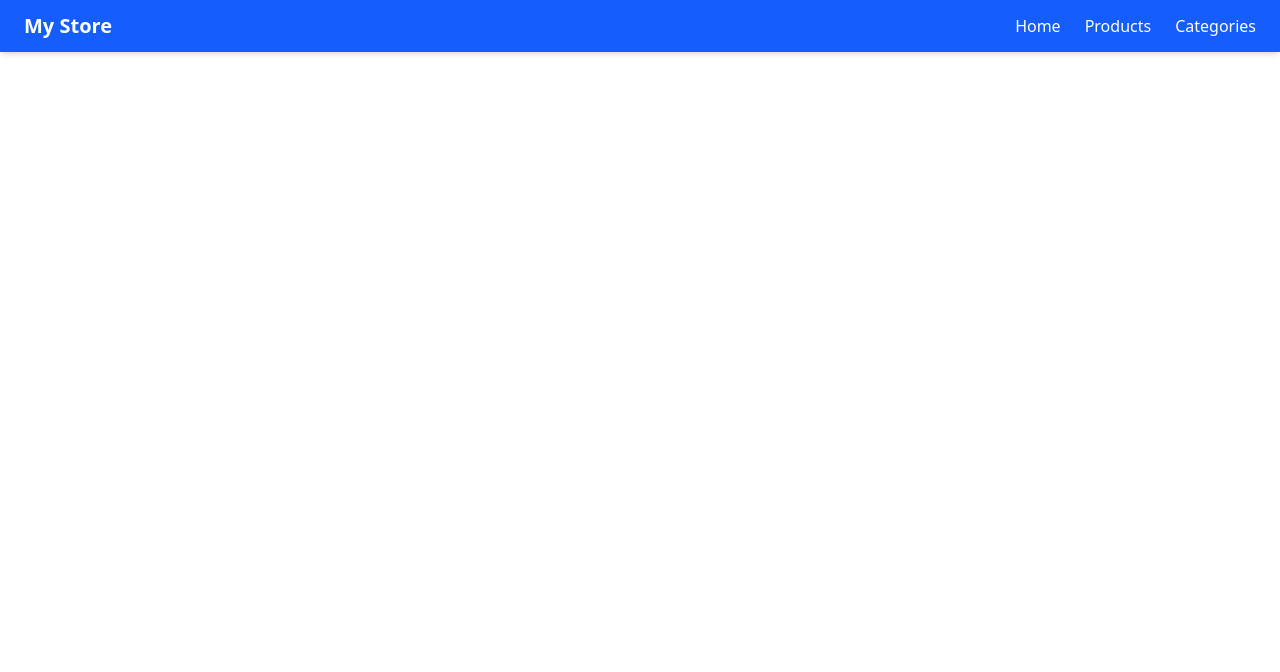
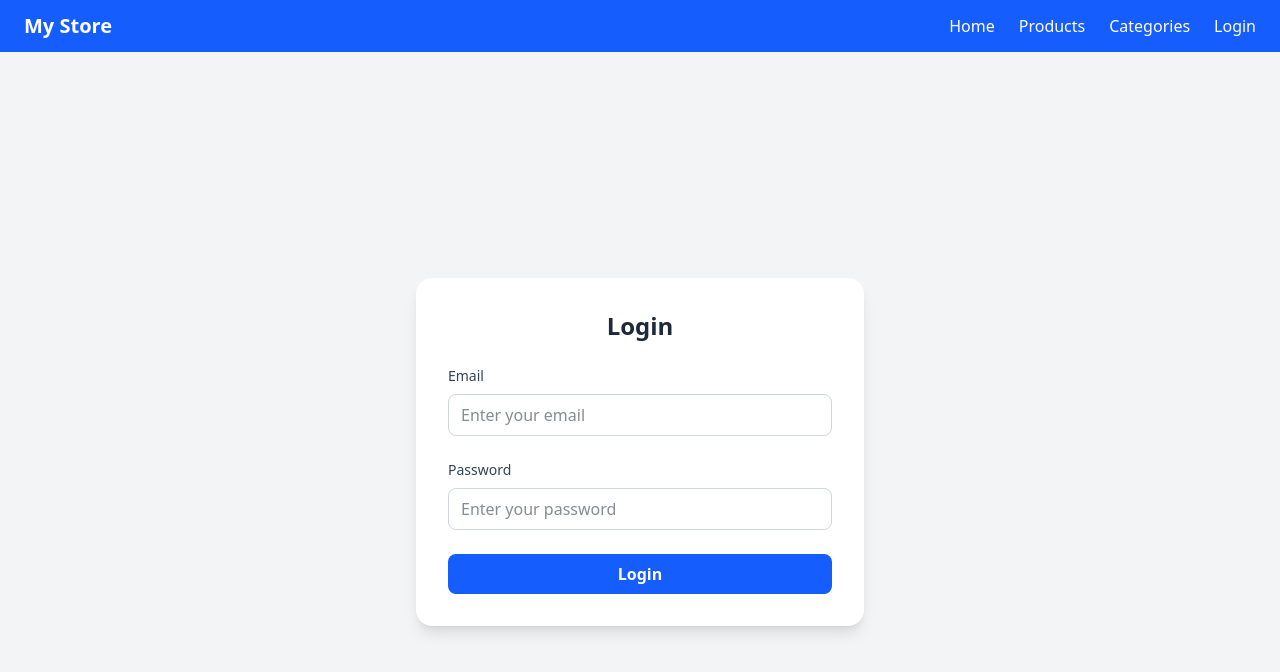
Before and after one commit to aky-wtag/platzi-store, a React (Vite) app: page /login in a window 1280 px wide. Shown: the top 672 px of the page. Built offline with nearby package versions, Linux system fonts and the light colour scheme.

Commit message:
login page created

```diff
--- a/src/components/navbar.tsx
+++ b/src/components/navbar.tsx
@@ -24,6 +24,11 @@ export default function Navbar() {
               Categories
             </Link>
           </li>
+          <li>
+            <Link to="/login" className="hover:text-gray-200">
+              Login
+            </Link>
+          </li>
         </ul>
       </nav>
     </>
--- a/src/components/productForm.tsx
+++ b/src/components/productForm.tsx
@@ -5,6 +5,7 @@ import {
   useUpdateProductMutation,
 } from "../core/features/productApi";
 import { useNavigate, useParams } from "react-router-dom";
+import { useGetAllCategoriesQuery } from "../core/features/categoryApi";
 
 export default function ProductForm() {
   const navigate = useNavigate();
@@ -14,6 +15,7 @@ export default function ProductForm() {
     error,
     isLoading,
   } = useGetProductByIdQuery(+id!, { skip: !id });
+  const { data: categories } = useGetAllCategoriesQuery();
   const [createProduct] = useCreateProductMutation();
   const [updateProduct] = useUpdateProductMutation();
 
@@ -151,14 +153,17 @@ export default function ProductForm() {
           <label className="block text-sm font-medium text-gray-700 mb-1">
             Category
           </label>
-          <input
-            type="number"
+          <select
+            className="w-full border border-gray-300 rounded-md px-3 py-2 focus:outline-none focus:ring-2 focus:ring-blue-500"
+            id="category"
+            onChange={handleChange}
             name="categoryId"
-            value={productForm.categoryId}
-            onChange={handleChange}
             required
-            className="w-full border border-gray-300 rounded-md px-3 py-2 focus:outline-none focus:ring-2 focus:ring-blue-500"
-          />
+          >
+            {categories?.map((x) => (
+              x.name && <option value={x.id}>{x.name}</option>
+            ))}
+          </select>
         </div>
 
         {/* Images */}
--- a/src/core/api/baseQuery.ts
+++ /dev/null
@@ -1,17 +0,0 @@
-import { createApi, fetchBaseQuery } from "@reduxjs/toolkit/query";
-
-const BASE = `${import.meta.env.VITE_API_URL}/v1`;
-
-export const baseApi = createApi({
-  reducerPath: "api",
-  baseQuery: fetchBaseQuery({
-    baseUrl: BASE,
-    // prepareHeaders: (headers, { getState }) => {
-    //   const token = (getState() as RootState).auth.token;
-    //   if (token) headers.set("Authorization", `Bearer ${token}`);
-    //   return headers;
-    // },
-  }),
-  tagTypes: [],
-  endpoints: () => ({}),
-});
--- a/src/core/features/authApi.ts
+++ b/src/core/features/authApi.ts
@@ -1,23 +1,22 @@
-// import { baseApi } from "../api/baseQuery";
-// import { FETCH_PROFILE_URL, LOGIN_URL } from "../constants/api.constant";
-// import type { AuthResponse } from "../interfaces/authResponse";
-// import type { User } from "../interfaces/user";
+import { createApi, fetchBaseQuery } from "@reduxjs/toolkit/query/react";
 
-// export const authApi = baseApi.injectEndpoints({
-//   endpoints: (builder) => ({
-//     login: builder.mutation<AuthResponse, { email: string; password: string }>({
-//       query: (body) => ({
-//         url: LOGIN_URL,
-//         method: "POST",
-//         body,
-//       }),
-//       invalidatesTags: ["Auth"],
-//     }),
-//     profile: builder.query<User, void>({
-//       query: () => FETCH_PROFILE_URL,
-//       providesTags: ["Auth"],
-//     }),
-//   }),
-// });
+const API_URL: string =
+  import.meta.env.VITE_API_URL || "https://api.escuelajs.co/api";
 
-// export const { useLoginMutation, useProfileQuery } = authApi;
+export const authSlice = createApi({
+  reducerPath: "authApi",
+  baseQuery: fetchBaseQuery({
+    baseUrl: API_URL + "/v1",
+  }),
+  endpoints: (builder) => ({
+    login: builder.mutation<any, Partial<any>>({
+      query: ({ data }) => ({
+        url: "auth/login",
+        method: "POST",
+        body: data,
+      }),
+    }),
+  }),
+});
+
+export const { useLoginMutation } = authSlice;
--- a/src/main.tsx
+++ b/src/main.tsx
@@ -10,6 +10,7 @@ import ProductForm from "./components/productForm.tsx";
 import Categories from "./pages/categories/category.tsx";
 import CategoryForm from "./components/categoryForm.tsx";
 import Category from "./components/category.tsx";
+import LoginPage from "./pages/auth/LoginPage.tsx";
 
 createRoot(document.getElementById("root")!).render(
   <Provider store={store}>
@@ -26,6 +27,8 @@ createRoot(document.getElementById("root")!).render(
         <Route path="/category-detail/:id" element={<Category />} />
         <Route path="/category-detail/:id/edit" element={<CategoryForm />} />
         <Route path="/category/create" element={<CategoryForm />} />
+
+        <Route path="/login" element={<LoginPage />} />
       </Routes>
     </BrowserRouter>
   </Provider>
--- a/src/pages/auth/LoginPage.tsx
+++ b/src/pages/auth/LoginPage.tsx
@@ -1,7 +1,102 @@
-// import { useForm } from "react-hook-form";
+import { useForm } from "react-hook-form";
+import { useLoginMutation } from "../../core/features/authApi";
 
-// type FormData = { email: string; password: string };
-// export default function LoginPage() {
-//   const { register, handleSubmit } = useForm<FormData>;
-//   const [login, {isLoading}]= useLogin
-// }
+type FormData = {
+  email: string;
+  password: string;
+};
+
+export default function LoginPage() {
+  const {
+    register,
+    handleSubmit,
+    formState: { errors, isSubmitting },
+  } = useForm<FormData>();
+
+  const [login, { isLoading }] = useLoginMutation();
+
+  const onSubmit = async (data: FormData) => {
+    try {
+      await login(data).unwrap();
+      // handle success (redirect or show toast)
+    } catch (err) {
+      console.error("Login failed", err);
+    }
+  };
+
+  return (
+    <div className="flex min-h-screen items-center justify-center bg-gray-100">
+      <div className="w-full max-w-md rounded-2xl bg-white p-8 shadow-lg">
+        <h2 className="mb-6 text-center text-2xl font-bold text-gray-800">
+          Login
+        </h2>
+        <form onSubmit={handleSubmit(onSubmit)} className="space-y-6">
+          {/* Email */}
+          <div>
+            <label className="mb-2 block text-sm font-medium text-gray-700">
+              Email
+            </label>
+            <input
+              type="email"
+              {...register("email", {
+                required: "Email is required",
+                pattern: {
+                  value: /^[^\s@]+@[^\s@]+\.[^\s@]+$/,
+                  message: "Invalid email address",
+                },
+              })}
+              className={`w-full rounded-lg border px-3 py-2 text-gray-900 focus:outline-none focus:ring-2 ${
+                errors.email
+                  ? "border-red-500 focus:ring-red-400"
+                  : "border-gray-300 focus:ring-blue-400"
+              }`}
+              placeholder="Enter your email"
+            />
+            {errors.email && (
+              <p className="mt-1 text-sm text-red-500">
+                {errors.email.message}
+              </p>
+            )}
+          </div>
+
+          {/* Password */}
+          <div>
+            <label className="mb-2 block text-sm font-medium text-gray-700">
+              Password
+            </label>
+            <input
+              type="password"
+              {...register("password", {
+                required: "Password is required",
+                minLength: {
+                  value: 6,
+                  message: "Password must be at least 6 characters",
+                },
+              })}
+              className={`w-full rounded-lg border px-3 py-2 text-gray-900 focus:outline-none focus:ring-2 ${
+                errors.password
+                  ? "border-red-500 focus:ring-red-400"
+                  : "border-gray-300 focus:ring-blue-400"
+              }`}
+              placeholder="Enter your password"
+            />
+            {errors.password && (
+              <p className="mt-1 text-sm text-red-500">
+                {errors.password.message}
+              </p>
+            )}
+          </div>
+
+          {/* Submit button */}
+          <button
+            type="submit"
+            disabled={isSubmitting || isLoading}
+            className="w-full rounded-lg bg-blue-600 px-4 py-2 font-semibold text-white hover:bg-blue-700 disabled:cursor-not-allowed disabled:bg-blue-400"
+          >
+            {isLoading ? "Logging in..." : "Login"}
+          </button>
+        </form>
+      </div>
+    </div>
+  );
+}
--- a/src/pages/products/products.tsx
+++ b/src/pages/products/products.tsx
@@ -1,6 +1,7 @@
 import { Link } from "react-router-dom";
 import { useGetProductsQuery } from "../../core/features/productApi";
 import { useState } from "react";
+import { useGetAllCategoriesQuery } from "../../core/features/categoryApi";
 
 export default function Products() {
   const [filters, setFilters] = useState({
@@ -12,6 +13,7 @@ export default function Products() {
     offset: 0,
   });
   const { data: products, error, isLoading } = useGetProductsQuery(filters);
+  const { data: categories } = useGetAllCategoriesQuery();
 
   if (isLoading) return <p>Loading Products....</p>;
   if (error) return <p>Error Occurred !!!</p>;
@@ -33,15 +35,18 @@ export default function Products() {
         <div className="flex">
           <div className="size-14 grow-2">
             <h2 className="ps-4">Filters</h2>
-            <div className="ps-4">
+            <div className="ps-4 flex flex-col pr-5">
+              <label htmlFor="name"
+                className="mt-5">Name</label>
               <input
+                id="name"
                 type="text"
                 placeholder="Search by Name"
                 value={filters.title}
                 onChange={(e) =>
                   setFilters({ ...filters, title: e.target.value })
                 }
-                className="my-5 border"
+                className="border"
               />
 
               <input
@@ -64,15 +69,19 @@ export default function Products() {
                 className="my-5 border"
               />
 
-              <input
-                type="number"
-                placeholder="Category ID"
-                value={filters.categoryId}
+              <label htmlFor="category">Categories</label>
+              <select
+                className="border"
+                id="category"
                 onChange={(e) =>
                   setFilters({ ...filters, categoryId: e.target.value })
                 }
-                className="my-5 border"
-              />
+              >
+                <option value="">All</option>
+                {categories?.map((x) => (
+                  <option value={x.id}>{x.name}</option>
+                ))}
+              </select>
             </div>
           </div>
           <div className="size-14 grow-8 pr-4">
@@ -113,7 +122,9 @@ export default function Products() {
             <div className="text-center p-5">
               <button
                 className=" py-2 px-4 text-white bg-blue-600 hover:bg-blue-700 rounded-md font-medium transition"
-                onClick={()=>setFilters({ ...filters, limit: filters.limit + 25 })}
+                onClick={() =>
+                  setFilters({ ...filters, limit: filters.limit + 25 })
+                }
               >
                 Show More
               </button>
```
